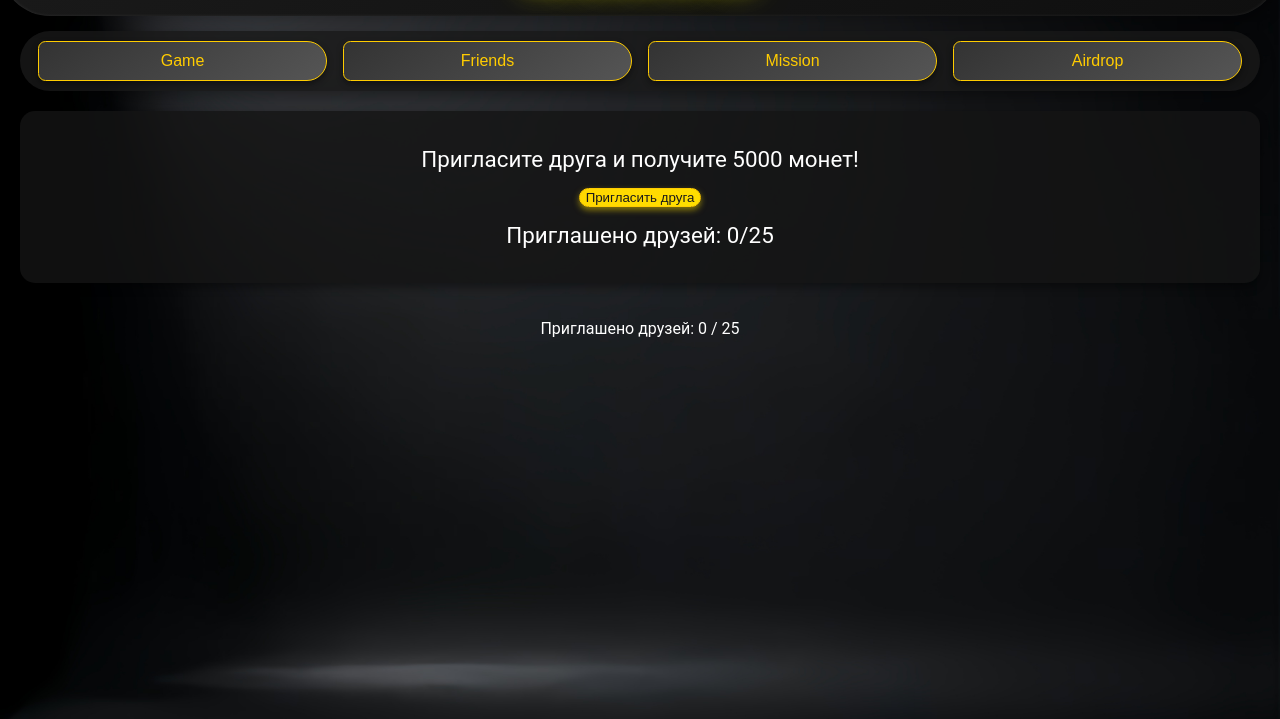
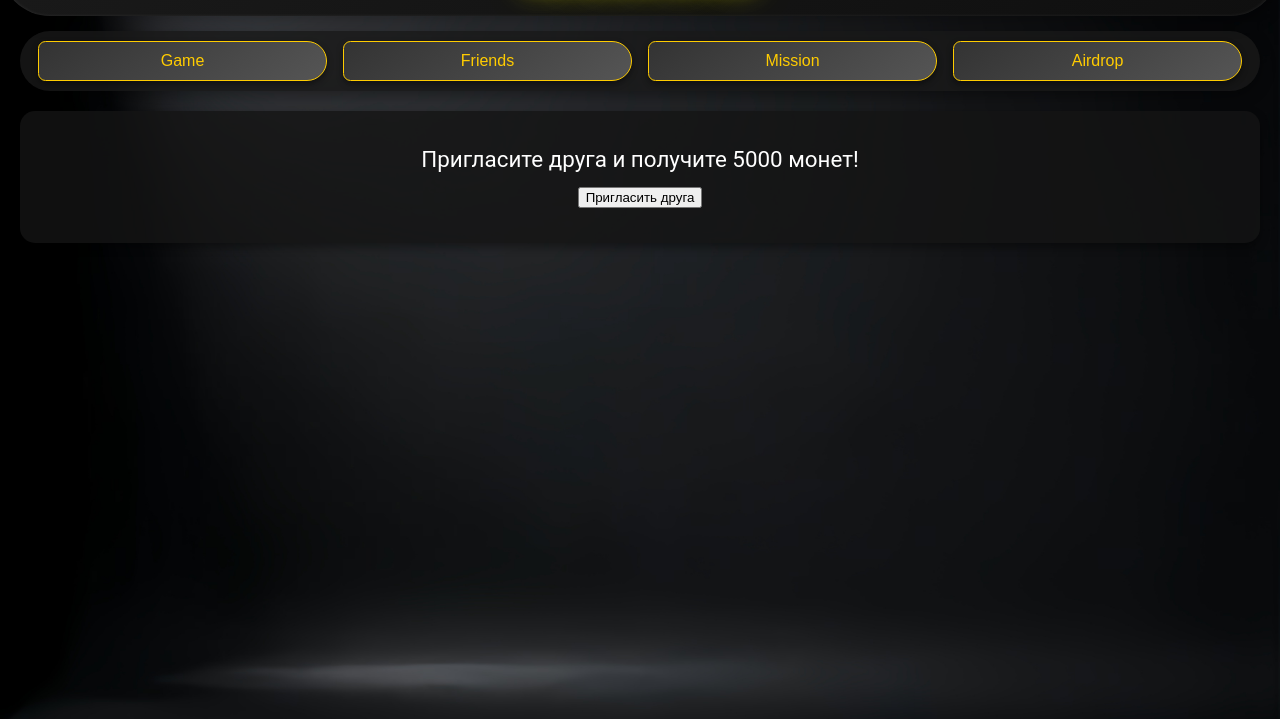
Before and after one commit to iuqiomm/xancoin, a plain HTML site: page index.html in a window 1280 px wide. Both pictures are taken after a click on the button "Friends". Shown: the part 81-800 px from the top of the page. Drawn offline with Linux system fonts and the light colour scheme.

Commit message:
Update index.html

```diff
--- a/index.html
+++ b/index.html
@@ -31,22 +31,12 @@
         <div id="tap-health">hp: 5000</div>
     </div>
 
-            <div id="friends" class="tab-content">
-                <div class="content-box">
-                    <p>Пригласите друга и получите 5000 монет!</p>
-                    <button class="tab invite-button" onclick="inviteFriend()">Пригласить друга</button>
-                    <input type="text" id="invite-link" value="https://example.com/invite" style="display: none;">
-                    <button id="copy-button" class="tab" style="display: none;" onclick="copyLink()">Скопировать ссылку</button>
-                    <p id="reward-status"></p>
-
-                    <!-- Новый блок для отображения прогресса приглашений -->
-                    <p id="invite-progress">Приглашено друзей: 0/25</p>
-                    <p id="invite-reward-status"></p>
-                </div>
-            </div>
-
-            <!-- Отображение количества приглашённых друзей и прогресса к бонусу -->
-            <p id="friends-count">Приглашено друзей: 0 / 25</p>
+    <div id="friends" class="tab-content">
+        <div class="content-box">
+            <p>Пригласите друга и получите 5000 монет!</p>
+            <button class="tab" onclick="inviteFriend()">Пригласить друга</button>
+            <input type="text" id="invite-link" value="https://example.com/invite" style="display: none;">
+            <button id="copy-button" class="tab" style="display: none;" onclick="copyLink()">Скопировать ссылку</button>
             <p id="reward-status"></p>
         </div>
     </div>
```
